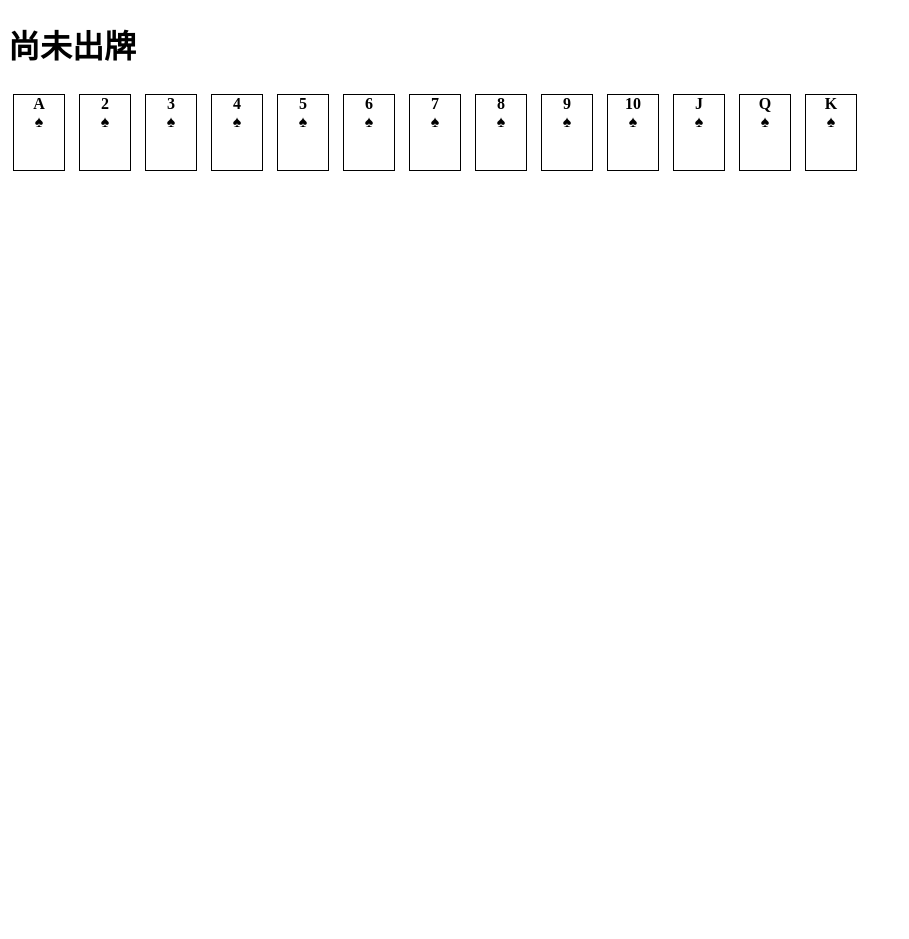
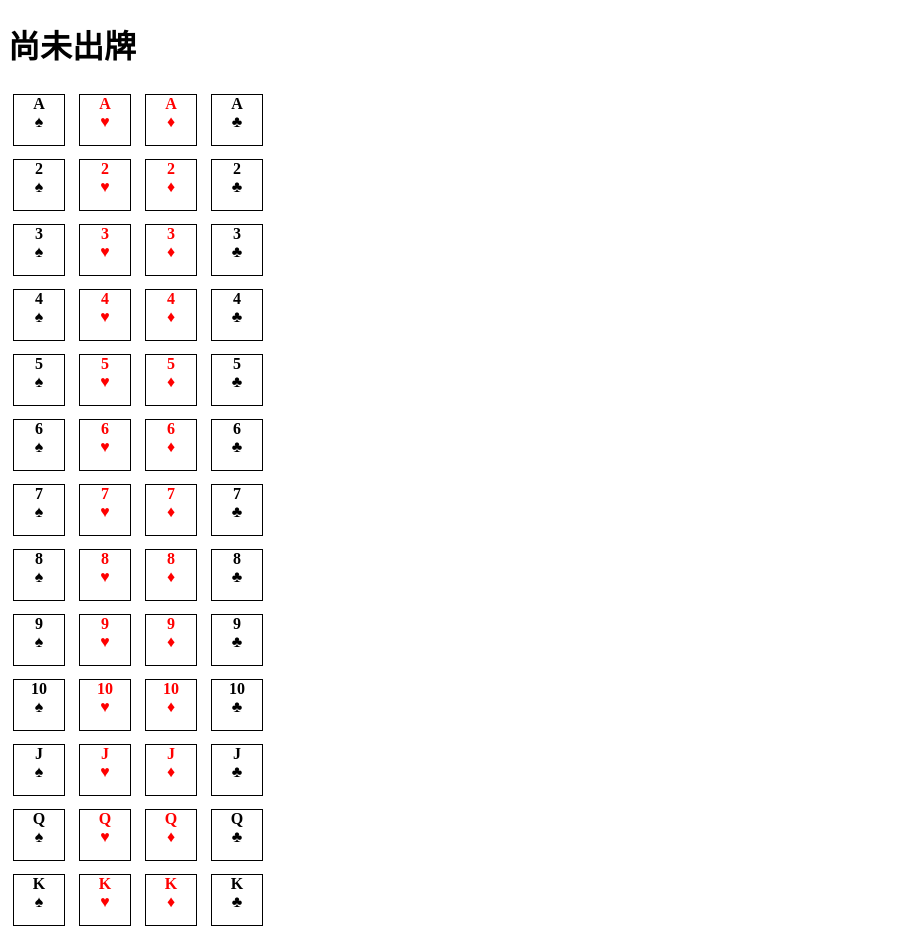
Before and after one commit to Victerose/PokerMiniApp, a plain HTML site: page index.html in a window 1280 px wide. Both pictures are taken after a click on the button "開始". Shown: the whole page, without its empty margins (0-909 px from the left). Before the commit the page ends 800 px from the top, so only its background shows below. Drawn offline with Linux system fonts and the light colour scheme.

Commit message:
grid the card

```diff
--- a/index.html
+++ b/index.html
@@ -13,21 +13,77 @@
   <!-- 第二個畫面 -->
   <div id="secondScreen">
     <h1 id="cardTitle">尚未出牌</h1>
-    <!-- 顯示13 * 4張撲克牌 -->
-    <div class="card" onclick="makeTransparent(this)">A <br> &#9824;</div>
-    <div class="card" onclick="makeTransparent(this)">2 <br> &#9824;</div>
-    <div class="card" onclick="makeTransparent(this)">3 <br> &#9824;</div>
-    <div class="card" onclick="makeTransparent(this)">4 <br> &#9824;</div>
-    <div class="card" onclick="makeTransparent(this)">5 <br> &#9824;</div>
-    <div class="card" onclick="makeTransparent(this)">6 <br> &#9824;</div>
-    <div class="card" onclick="makeTransparent(this)">7 <br> &#9824;</div>
-    <div class="card" onclick="makeTransparent(this)">8 <br> &#9824;</div>
-    <div class="card" onclick="makeTransparent(this)">9 <br> &#9824;</div>
-    <div class="card" onclick="makeTransparent(this)">10 <br> &#9824;</div>
-    <div class="card" onclick="makeTransparent(this)">J <br> &#9824;</div>
-    <div class="card" onclick="makeTransparent(this)">Q <br> &#9824;</div>
-    <div class="card" onclick="makeTransparent(this)">K <br> &#9824;</div>
-    <!-- 重複上述的數字和花色以顯示所有牌 -->
+    <div class="card-container">
+      <!-- 顯示13 * 4張撲克牌 -->
+      <div class="card" onclick="makeTransparent(this)">A <br> ♠</div>
+      <div class="card" onclick="makeTransparent(this)">2 <br> ♠</div>
+      <div class="card" onclick="makeTransparent(this)">3 <br> ♠</div>
+      <div class="card" onclick="makeTransparent(this)">4 <br> ♠</div>
+      <div class="card" onclick="makeTransparent(this)">5 <br> ♠</div>
+      <div class="card" onclick="makeTransparent(this)">6 <br> ♠</div>
+      <div class="card" onclick="makeTransparent(this)">7 <br> ♠</div>
+      <div class="card" onclick="makeTransparent(this)">8 <br> ♠</div>
+      <div class="card" onclick="makeTransparent(this)">9 <br> ♠</div>
+      <div class="card" onclick="makeTransparent(this)">10 <br> ♠</div>
+      <div class="card" onclick="makeTransparent(this)">J <br> ♠</div>
+      <div class="card" onclick="makeTransparent(this)">Q <br> ♠</div>
+      <div class="card" onclick="makeTransparent(this)">K <br> ♠</div>
+      <!-- 重複上述的數字和花色以顯示所有牌 -->
+    </div>
+
+    <div class="card-container">
+      <!-- 顯示13 * 4張撲克牌 -->
+      <div class="card" onclick="makeTransparent(this)"><span class="red-text">A <br> ♥</span></div>
+      <div class="card" onclick="makeTransparent(this)"><span class="red-text">2 <br> ♥</span></div>
+      <div class="card" onclick="makeTransparent(this)"><span class="red-text">3 <br> ♥</span></div>
+      <div class="card" onclick="makeTransparent(this)"><span class="red-text">4 <br> ♥</span></div>
+      <div class="card" onclick="makeTransparent(this)"><span class="red-text">5 <br> ♥</span></div>
+      <div class="card" onclick="makeTransparent(this)"><span class="red-text">6 <br> ♥</span></div>
+      <div class="card" onclick="makeTransparent(this)"><span class="red-text">7 <br> ♥</span></div>
+      <div class="card" onclick="makeTransparent(this)"><span class="red-text">8 <br> ♥</span></div>
+      <div class="card" onclick="makeTransparent(this)"><span class="red-text">9 <br> ♥</span></div>
+      <div class="card" onclick="makeTransparent(this)"><span class="red-text">10 <br> ♥</span></div>
+      <div class="card" onclick="makeTransparent(this)"><span class="red-text">J <br> ♥</span></div>
+      <div class="card" onclick="makeTransparent(this)"><span class="red-text">Q <br> ♥</span></div>
+      <div class="card" onclick="makeTransparent(this)"><span class="red-text">K <br> ♥</span></div>
+      <!-- 重複上述的數字和花色以顯示所有牌 -->
+    </div>
+
+    <div class="card-container">
+      <!-- 顯示13 * 4張撲克牌 -->
+      <div class="card" onclick="makeTransparent(this)"><span class="red-text">A <br> ♦</span></div>
+      <div class="card" onclick="makeTransparent(this)"><span class="red-text">2 <br> ♦</span></div>
+      <div class="card" onclick="makeTransparent(this)"><span class="red-text">3 <br> ♦</span></div>
+      <div class="card" onclick="makeTransparent(this)"><span class="red-text">4 <br> ♦</span></div>
+      <div class="card" onclick="makeTransparent(this)"><span class="red-text">5 <br> ♦</span></div>
+      <div class="card" onclick="makeTransparent(this)"><span class="red-text">6 <br> ♦</span></div>
+      <div class="card" onclick="makeTransparent(this)"><span class="red-text">7 <br> ♦</span></div>
+      <div class="card" onclick="makeTransparent(this)"><span class="red-text">8 <br> ♦</span></div>
+      <div class="card" onclick="makeTransparent(this)"><span class="red-text">9 <br> ♦</span></div>
+      <div class="card" onclick="makeTransparent(this)"><span class="red-text">10 <br> ♦</span></div>
+      <div class="card" onclick="makeTransparent(this)"><span class="red-text">J <br> ♦</span></div>
+      <div class="card" onclick="makeTransparent(this)"><span class="red-text">Q <br> ♦</span></div>
+      <div class="card" onclick="makeTransparent(this)"><span class="red-text">K <br> ♦</span></div>
+      <!-- 重複上述的數字和花色以顯示所有牌 -->
+    </div>
+
+    <div class="card-container">
+      <!-- 顯示13 * 4張撲克牌 -->
+      <div class="card" onclick="makeTransparent(this)">A <br> ♣</div>
+      <div class="card" onclick="makeTransparent(this)">2 <br> ♣</div>
+      <div class="card" onclick="makeTransparent(this)">3 <br> ♣</div>
+      <div class="card" onclick="makeTransparent(this)">4 <br> ♣</div>
+      <div class="card" onclick="makeTransparent(this)">5 <br> ♣</div>
+      <div class="card" onclick="makeTransparent(this)">6 <br> ♣</div>
+      <div class="card" onclick="makeTransparent(this)">7 <br> ♣</div>
+      <div class="card" onclick="makeTransparent(this)">8 <br> ♣</div>
+      <div class="card" onclick="makeTransparent(this)">9 <br> ♣</div>
+      <div class="card" onclick="makeTransparent(this)">10 <br> ♣</div>
+      <div class="card" onclick="makeTransparent(this)">J <br> ♣</div>
+      <div class="card" onclick="makeTransparent(this)">Q <br> ♣</div>
+      <div class="card" onclick="makeTransparent(this)">K <br> ♣</div>
+      <!-- 重複上述的數字和花色以顯示所有牌 -->
+    </div>
   </div>
 
    <script src="script.js"></script>
--- a/script.js
+++ b/script.js
@@ -29,7 +29,7 @@ function updateCardCount() {
   });
 
   const cardTitle = document.getElementById('cardTitle');
-  cardTitle.innerHTML = `黑桃: ${cardCount['黑桃']} 紅心: ${cardCount['紅心']} 方塊: ${cardCount['方塊']} 梅花: ${cardCount['梅花']} `;
+  cardTitle.innerHTML = `♠:${cardCount['黑桃']} <span class="red-text">♥:</span>${cardCount['紅心']} <span class="red-text">♦:</span>${cardCount['方塊']} ♣:${cardCount['梅花']} `;
 }
 
 // JavaScript函數，用於根據花色編碼獲取花色名稱
--- a/style.css
+++ b/style.css
@@ -1,6 +1,12 @@
+/* CSS樣式，用於控制鋪克牌的顯示和半透明效果 */
+.card-container {
+      display: inline-grid;
+      gap: 3px;
+    }
+
 .card {
   width: 50px;
-  height: 75px;
+  height: 50px;
   background: white;
   border: 1px solid #000;
   display: inline-block;
@@ -14,6 +20,10 @@
   opacity: 0.5; /* 半透明效果 */
 }
 
+.red-text {
+      color: red;
+    }
+
 /* CSS樣式，用於隱藏第二個畫面 */
 #secondScreen {
   display: none;
```
Lines whose indentation alone changed are shown as unchanged.
